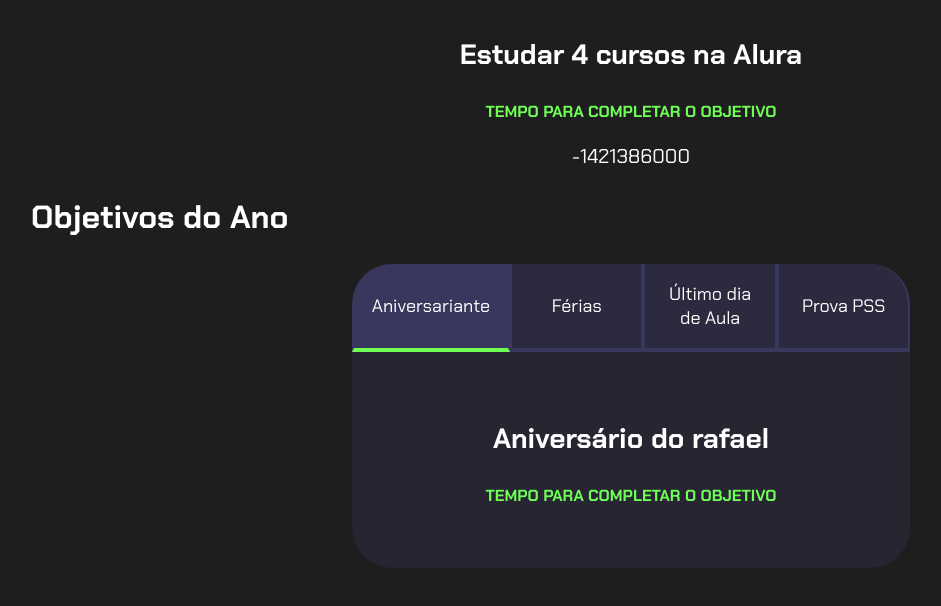
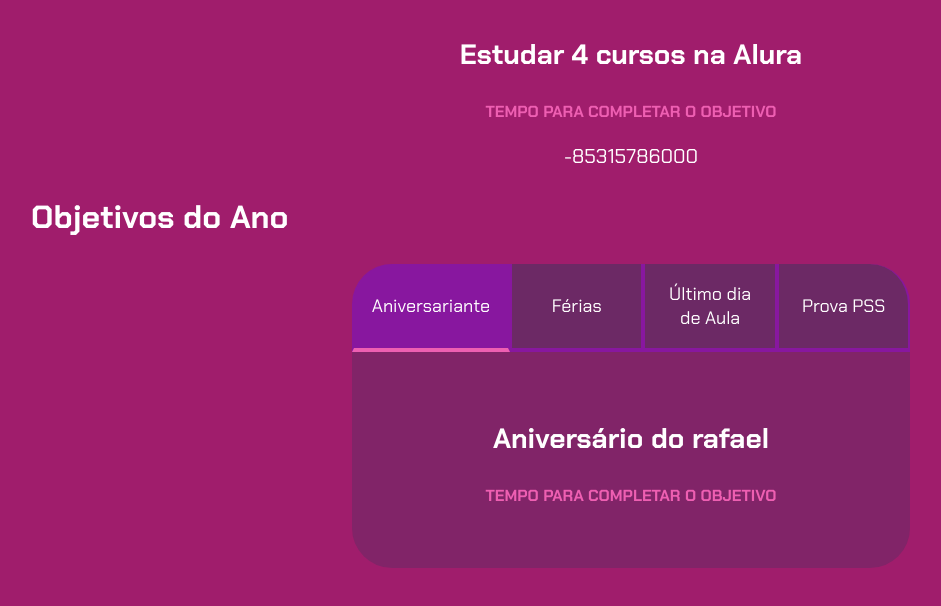
Before and after one commit to Fernandeslv/projeto-de-vida-01, a plain HTML site: page index.html in a window 1280 px wide. Shown: the whole page, without its empty margins (9-950 px from the left). Drawn offline with Linux system fonts and the light colour scheme.

Commit message:
coreeçoes 01

```diff
--- a/main.js
+++ b/main.js
@@ -3,7 +3,6 @@ const textos = document.querySelectorAll(".aba-conteudo");
 
 for (let i = 0; i < botoes.length; i++) {
   botoes[i].onclick = function () {
-
     for (let j = 0; j < botoes.length; j++) {
       botoes[j].classList.remove("ativo");
       textos[j].classList.remove("ativo");
@@ -12,11 +11,10 @@ for (let i = 0; i < botoes.length; i++) {
     botoes[i].classList.add("ativo");
     textos[i].classList.add("ativo");
   };
+}
 
-}
 const contadores = document.querySelectorAll(".contador");
-contadores[0].textContent = "Contagem regressiva";
-const tempoObjetivo1 = new Date("2026-06-02T00:00:00");
+const tempoObjetivo1 = new Date("2023-10-05T00:00:00");
 let tempoAtual = new Date();
 
 contadores[0].textContent = tempoObjetivo1 - tempoAtual;
--- a/style.css
+++ b/style.css
@@ -1,12 +1,12 @@
-@import url("https://fonts.googleapis.com/css2?family=Chakra+Petch:wght@400;700&display=swap");
+@import url('https://fonts.googleapis.com/css2?family=Chakra+Petch:wght@400;700&display=swap');
 
 :root {
-  --cor-de-fundo: #1e1e1e;
-  --verde: #6fff57;
-  --branco: #ffffff;
-  --botao-ativo: #3a375e;
-  --botao-inativo: rgba(58, 55, 94, 0.5);
-  --texto-fundo: rgba(58, 55, 94, 0.3);
+    --cor-de-fundo: #a01d6c;
+    --verde: #ee5fb2;
+    --branco: #FFFFFF;
+    --botao-ativo: #88179f;
+    --botao-inativo: rgba(58, 55, 94, 0.5);
+    --texto-fundo: rgba(58, 55, 94, 0.3);
 }
 
 body {
```
